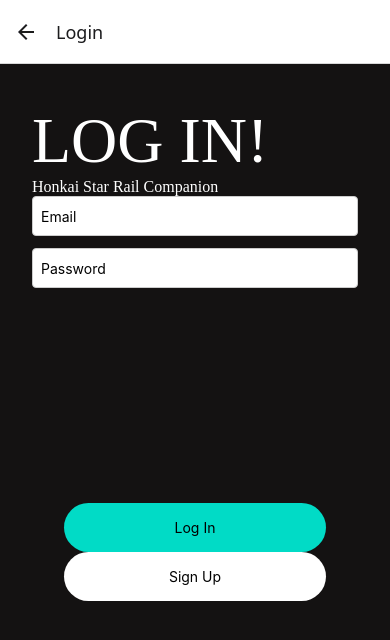
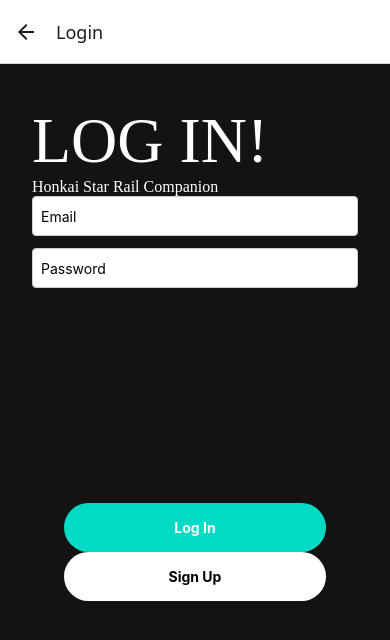
Before and after one commit to rzxwen/milestone3, a React Native app: screen /SignIn in a window 390 px wide. Shown: the top 640 px of the page. Built offline with nearby package versions, Linux system fonts and the light colour scheme; no server answers.

Commit message:
firebase

```diff
--- a/package.json
+++ b/package.json
@@ -11,6 +11,9 @@
   "dependencies": {
     "@expo/vector-icons": "^14.0.4",
     "@react-native-async-storage/async-storage": "1.23.1",
+    "@react-native-firebase/app": "^21.12.0",
+    "@react-native-firebase/auth": "^21.12.0",
+    "@react-native-firebase/firestore": "^21.12.0",
     "@react-native-picker/picker": "2.9.0",
     "@react-navigation/bottom-tabs": "^7.2.1",
     "@react-navigation/native": "^7.0.15",
--- a/src/firebaseConfig.js
+++ b/src/firebaseConfig.js
@@ -3,6 +3,9 @@
 
 //import firebase authenticiation functionality into your project
 import { getAuth } from "firebase/auth";
+
+
+import { getFirestore } from "firebase/firestore";
 
 //your web app's firebase configuration
 const firebaseConfig = {
@@ -20,3 +23,4 @@
 
 //exports the firebase authentication instance to be used in other parts of your project
 export const firebase_auth = getAuth(firebase_app);
+export const firestore_db = getFirestore(firebase_app);
--- a/src/screens/RedditScreen.js
+++ b/src/screens/RedditScreen.js
@@ -134,9 +134,9 @@
   const renderPostItem = ({ item }) => {
     // determine if thumbnail should be shown
     const showThumbnail = item.thumbnail &&
-                          item.thumbnail !== 'self' &&
-                          item.thumbnail !== 'default' &&
-                          item.thumbnail !== 'nsfw';
+      item.thumbnail !== 'self' &&
+      item.thumbnail !== 'default' &&
+      item.thumbnail !== 'nsfw';
 
     return (
       <TouchableOpacity
--- a/src/screens/SignInScreen.js
+++ b/src/screens/SignInScreen.js
@@ -1,18 +1,17 @@
 import React, { useState } from "react";
 import { StyleSheet, Text, Image, TextInput, View, TouchableOpacity } from "react-native";
 import { firebase_auth } from "../firebaseConfig";
+import { firestore_db } from "../firebaseConfig";
 import {
   createUserWithEmailAndPassword,
   signInWithEmailAndPassword,
 } from "firebase/auth";
-
-//learned from lecture exmaples
+import { doc, setDoc, serverTimestamp } from "firebase/firestore";
 
 export default function SignInScreen() {
   // State variables to track email and password inputs
   const [email, setEmail] = useState("");
   const [password, setPassword] = useState("");
-
   // our authentication, initialized in the beginning
   const auth = firebase_auth;
 
@@ -20,6 +19,16 @@
     try {
       const response = await createUserWithEmailAndPassword(auth, email, password);
       console.log(response);
+
+      // Create a user profile document in Firestore
+      const userRef = doc(firestore_db, "users", response.user.uid);
+      await setDoc(userRef, {
+        email: response.user.email,
+        createdAt: serverTimestamp(),
+        lastLogin: serverTimestamp(),
+        displayName: email.split('@')[0], // Simple default display name
+      });
+
       alert("Sign up success. User: " + email + " signed up.");
     } catch (error) {
       console.log(error.message);
@@ -31,6 +40,13 @@
     try {
       const response = await signInWithEmailAndPassword(auth, email, password);
       console.log(response);
+
+      // Update user's last login timestamp
+      const userRef = doc(firestore_db, "users", response.user.uid);
+      await setDoc(userRef, {
+        lastLogin: serverTimestamp()
+      }, { merge: true }); // merge: true ensures we don not overwrite existing data
+
       alert("User: " + email + " signed in");
     } catch (error) {
       console.log(error.message);
@@ -40,14 +56,10 @@
 
   return (
     <View style={styles.container}>
-
       {/* <Image source={require('./assets/origamibird.png')} /> */}
-
       {/* //add a container for these */}
       <Text style={styles.header}>LOG IN!</Text>
       <Text style={styles.description}>Honkai Star Rail Companion</Text>
-
-
       <TextInput
         style={styles.input}
         placeholder="Email"
@@ -62,7 +74,6 @@
         value={password}
         onChangeText={setPassword}
       />
-
       <View style={styles.container}>
         <TouchableOpacity style={styles.loginButton} onPress={handleSignIn}>
           <Text style={styles.loginText}>Log In</Text>
@@ -104,7 +115,6 @@
     borderRadius: 4,
     backgroundColor: "#fff",
   },
-
   loginButton: {
     width: "100%",
     padding: 16,
@@ -112,7 +122,10 @@
     backgroundColor: "#01DBC6",
     alignItems: "center",
   },
-
+  loginText: {
+    color: "#fff",
+    fontWeight: "bold",
+  },
   signupButton:{
     width: "100%",
     padding: 16,
@@ -120,7 +133,10 @@
     backgroundColor: "#ffffff",
     alignItems: "center",
   },
-
+  signupText: {
+    color: "#000",
+    fontWeight: "bold",
+  },
   footer: {
     marginTop: 20,
     textAlign: "center",
--- a/src/screens/TeamScreen.js
+++ b/src/screens/TeamScreen.js
@@ -16,11 +16,11 @@
   // array of element paths for characters Honkai: Star Rail
   const paths = ["All", "Destruction", "Hunt", "Erudition", "Harmony", "Nihility", "Preservation", "Abundance"];
 
-  useEffect(() => {
+  useEffect(() => { //hook for fetching and updating data
     const fetchCharacters = async () => { //async function to get character data
       try { //try catch for error handling
         const response = await fetch(API_URL); //fetch the api data
-        const data = await response.json(); // wait for response from fetching
+        const data = await response.json(); // wait for response from fetching, parse to json
 
         // Sort characters alphabetically
         const sortedData = data.sort((a, b) => a.name.localeCompare(b.name));
```
Also changed, not shown: 1 other file (tests, documents, lock files or other folders). Lines whose indentation alone changed are shown as unchanged.
